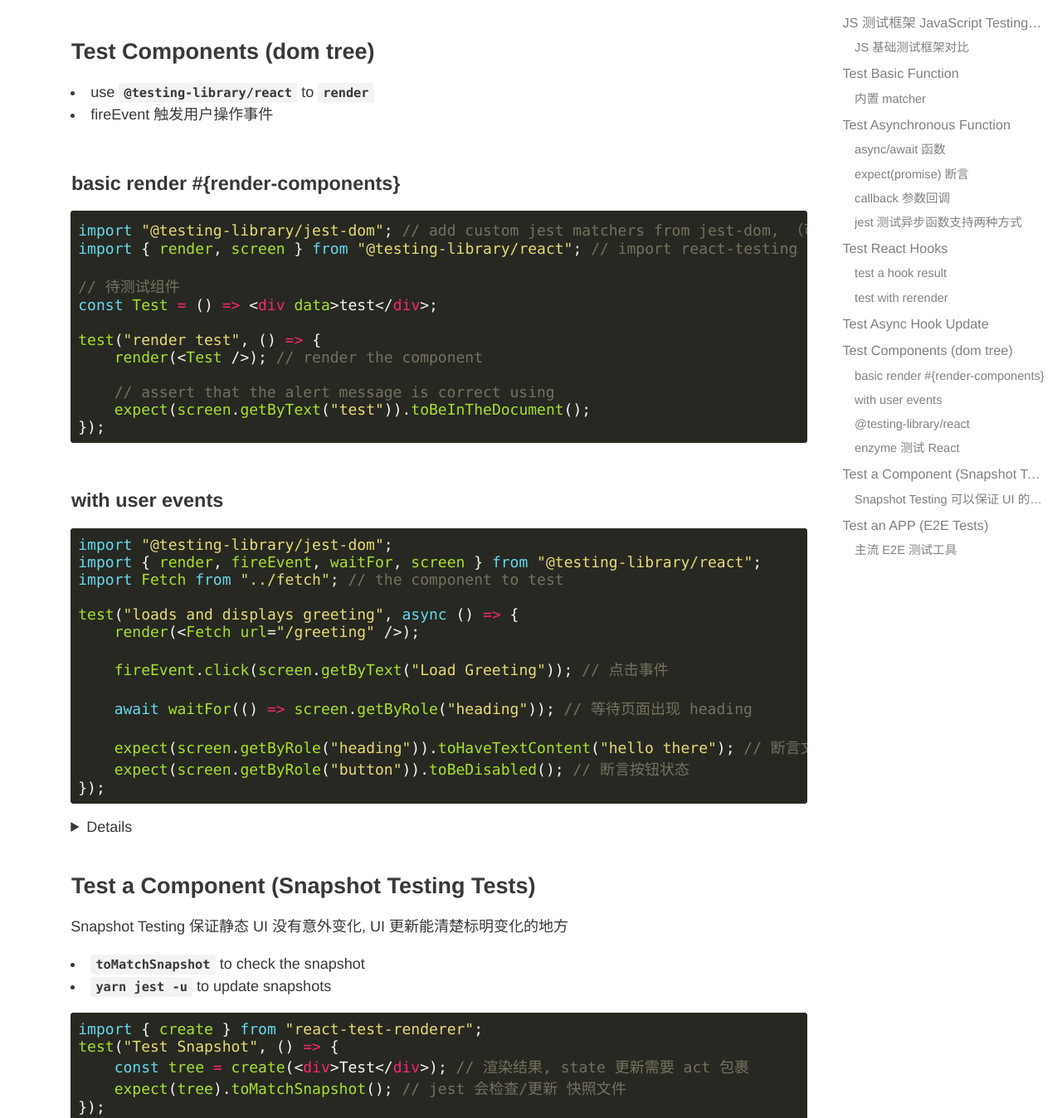
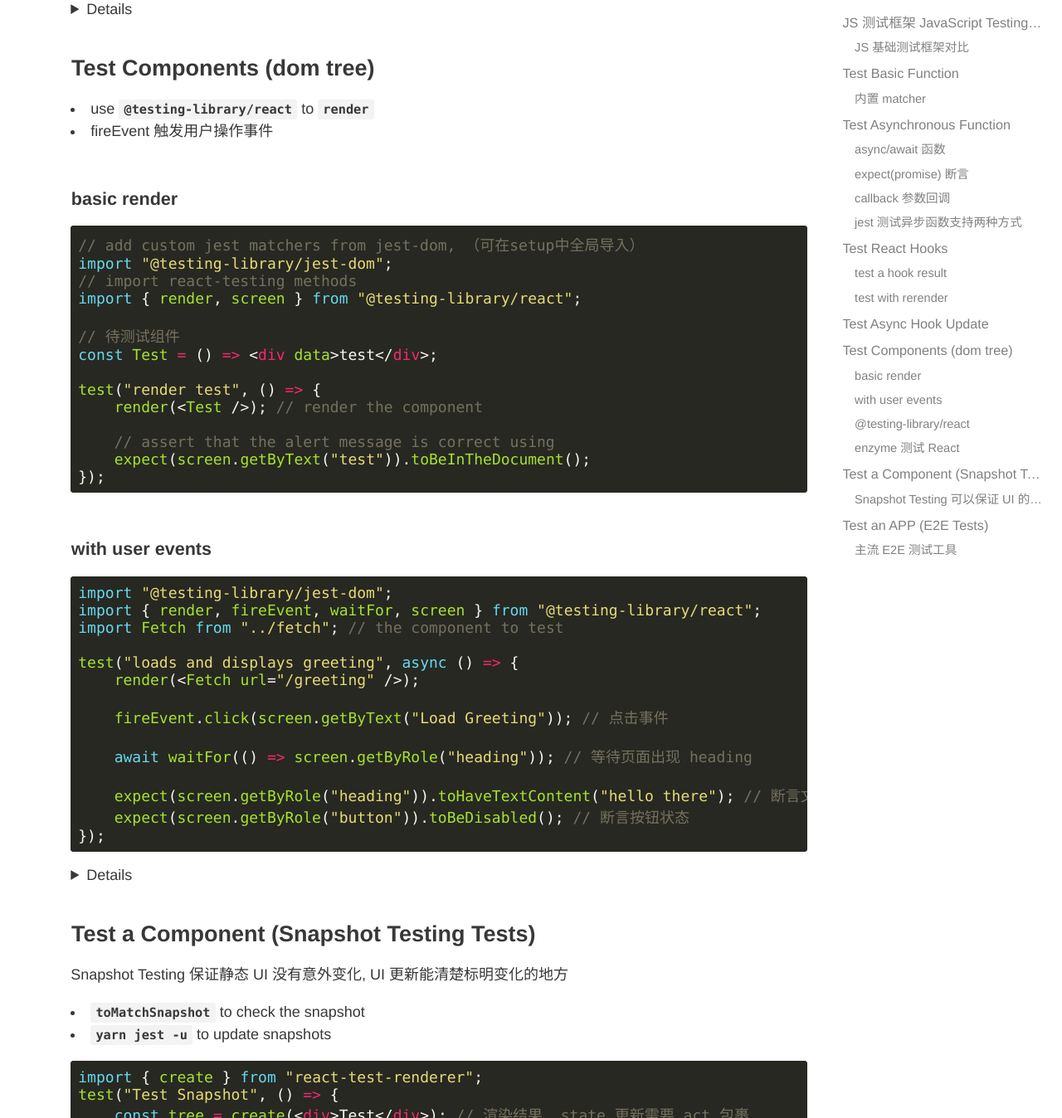
Before and after one commit to NewFuture/blog, a Jekyll site: the page built from _posts/2022-08-25-how-to-write-tests.md, in a window 1280 px wide and 1400 px high, scrolled down 6399 px, cut to the strip 52-1400 px from the top of the window. Shown: the whole strip at 83% size. Built offline with Jekyll 4.4.1, drawn with Linux system fonts in a browser that asks for light colours; some of the changed text lies outside the part shown.

Commit message:
update comments and styles

````diff
--- a/_posts/2022-08-25-how-to-write-tests.md
+++ b/_posts/2022-08-25-how-to-write-tests.md
@@ -214,7 +214,8 @@ test("returns useTestProps", () => {
 
 ```ts
 import React from "react";
-import { act, waitFor, renderHook } from "@testing-library/react"; // React Testing Library Version>= 13.0
+// React Testing Library Version>= 13.0
+import { act, waitFor, renderHook } from "@testing-library/react";
 
 const useTestPromise = () => {
     const [name, setName] = React.useState("");
@@ -294,11 +296,13 @@ a live demo for hook update tests
 -   use `@testing-library/react` to `render`
 -   fireEvent 触发用户操作事件
 
-### basic render #{render-components}
+### basic render {#render-components}
 
 ```tsx
-import "@testing-library/jest-dom"; // add custom jest matchers from jest-dom, （可在setup中全局导入）
-import { render, screen } from "@testing-library/react"; // import react-testing methods
+// add custom jest matchers from jest-dom, （可在setup中全局导入）
+import "@testing-library/jest-dom";
+// import react-testing methods
+import { render, screen } from "@testing-library/react";
 
 // 待测试组件
 const Test = () => <div data>test</div>;
--- a/_sass/base/_global.scss
+++ b/_sass/base/_global.scss
@@ -24,7 +24,7 @@ html {
 body {
   color: $text-color;
   font-family: $font-family-main;
-  // font-size: $font-size;
+  font-size: 1rem;
   word-wrap: break-word;
 }
 h1, h2, h3, h4, h5, h6 {
@@ -42,10 +42,10 @@ h2 {
   font-size: 1.5em;
 }
 h3 {
-  font-size: 1.3em;
+  font-size: 1.2em;
 }
 h4 {
-  font-size: 1.1.5em;
+  font-size: 1.15em;
 }
 blockquote {
     border-left: 2px solid;
--- a/_sass/base/_responsive.scss
+++ b/_sass/base/_responsive.scss
@@ -11,11 +11,14 @@
     }
     @media (min-width: 1366px) {
       font-size: 20px;
-      font-size: calc(12px + .8vw);
+    }
+    @media (min-width: 1920px) {
+      font-size: 22px;
+      font-size: calc(16px + 0.5vw);
     }
     @media (min-width: 2048px) {
       font-size: 26px;
-      font-size: calc(16px + 0.5vw);
+      font-size: calc(18px + 0.4vw);
     }
   }
 }
--- a/_sass/base/_variables.scss
+++ b/_sass/base/_variables.scss
@@ -1,7 +1,7 @@
 // Typography
 $font-family-main: 'Source Sans Pro', Helvetica, Arial, sans-serif;
 $font-family-headings: 'Source Sans Pro', Helvetica, Arial, sans-serif;
-$font-size: 1.25em;
+// $font-size: 1.25em;
 
 // Padding
 $padding-x-large: 20%;
--- a/_sass/external/_code.scss
+++ b/_sass/external/_code.scss
@@ -1,7 +1,7 @@
 code.highlighter-rouge {
   padding: 0.2em 0.4em;
   margin: 0;
-  font-size: 85%;
+  font-size: 0.85em;
   background-color: rgba(27, 31, 35, 0.05);
   border-radius: 3px;
   font-weight: bold;
````
Also changed, not shown: other parts of _posts/2022-08-25-how-to-write-tests.md (+2 -1 lines).
